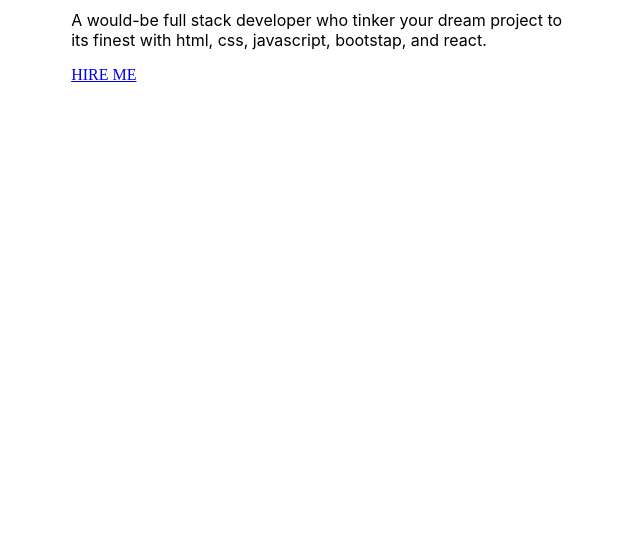
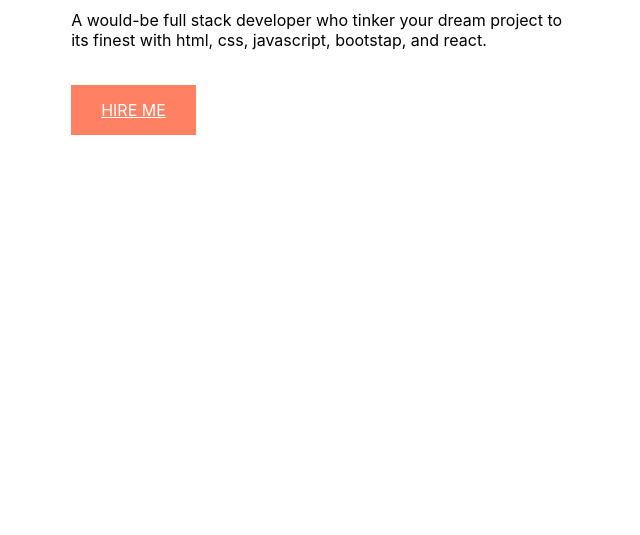
Before and after one commit to mahfuzsmart/Assignment-1, a plain HTML site: page index.html in a window 1280 px wide. Shown: the part 265-800 px from the top of the page, without its empty margins (0-640 px from the left). Drawn offline with Linux system fonts and the light colour scheme.

Commit message:
added-sec-hero

```diff
--- a/index.html
+++ b/index.html
@@ -8,12 +8,12 @@
     <title>Mahfuz</title>
 </head>
 <body>
-    <section>
+    <section class="hero-sec">
         <div class="hero-div">
             <h1 id="first-heading-line">HELLO, I'M</h1>
             <h1 id="second-heading-line">MAHFUZ</h1>
             <p id="herp-para-lifted">A would-be full stack developer who tinker your dream project to its finest with html, css, javascript, bootstap, and react.</p>
-            <a target="_blank" href="https://www.linkedin.com/in/m-mahfuzur-rahman/">HIRE ME</a>
+            <a class="link-button" target="_blank" href="https://www.linkedin.com/in/m-mahfuzur-rahman/">HIRE ME</a>
         </div>
         <div class="hero-div">
 
--- a/style.css
+++ b/style.css
@@ -21,4 +21,15 @@ p{
 }
 #herp-para-lifted{
     margin-top: -40px;
+    margin-bottom: 50px;
 }
+.link-button{
+    background-color: #FF8063;
+    padding: 15px 30px;
+    color: white;
+    font-family: -apple-system, BlinkMacSystemFont, 'Segoe UI', Roboto, Oxygen, Ubuntu, Cantarell, 'Open Sans', 'Helvetica Neue', sans-serif;
+}
+
+.hero-sec{
+    height: 550px;
+}
```
